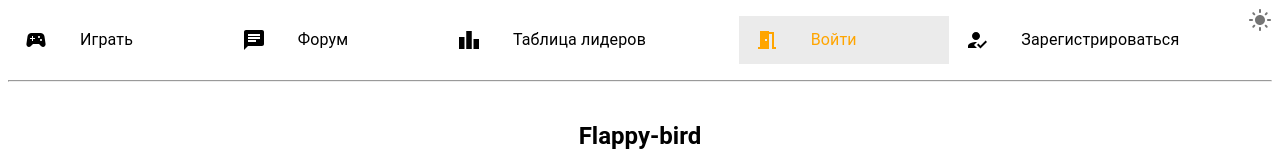
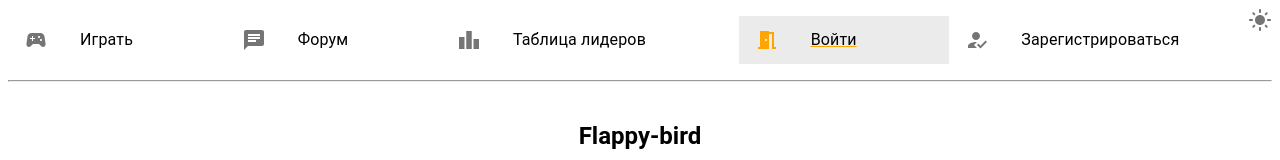
Before and after one commit to EzFroze/Flappy-bird, a React (Vite) app in the folder packages/client/: page / in a window 1280 px wide. Shown: the top 160 px of the page. Built offline with nearby package versions, Linux system fonts and the light colour scheme; no server answers.

Commit message:
correct navMenu

```diff
--- a/packages/client/src/components/navMenu/components/NavMenu.tsx
+++ b/packages/client/src/components/navMenu/components/NavMenu.tsx
@@ -4,6 +4,7 @@
   ListItemIcon,
   ListItemText,
   Avatar,
+  Typography,
 } from '@mui/material'
 import {
   SportsEsports,
@@ -46,15 +47,20 @@
     <ListItemButton component={MyNavLink}>
       <ListItemIcon
         sx={{
-          color: 'black',
-          '.css-19mdmo4-MuiButtonBase-root-MuiListItemButton-root > &': {
-            color: 'white',
+          '.MuiListItemButton-root > &': {
+            color: 'primary',
           },
           '.Mui-selected > &': { color: 'orange' },
         }}>
         {props.icon}
       </ListItemIcon>
-      <ListItemText primary={props.text} />
+
+      <ListItemText
+        sx={{
+          '.Mui-selected > &': { textDecoration: 'underline' },
+        }}>
+        <Typography color="primary">{props.text}</Typography>
+      </ListItemText>
     </ListItemButton>
   )
 }
@@ -66,11 +72,8 @@
     <List
       sx={{
         display: 'flex',
-        '& > .css-h4pi96-MuiButtonBase-root-MuiListItemButton-root': {
-          color: 'black',
-        },
-        '& > .css-19mdmo4-MuiButtonBase-root-MuiListItemButton-root': {
-          color: 'white',
+        '& > .MuiListItemButton-root': {
+          color: 'primary',
         },
         '& > .Mui-selected': { color: 'orange' },
       }}>
```
